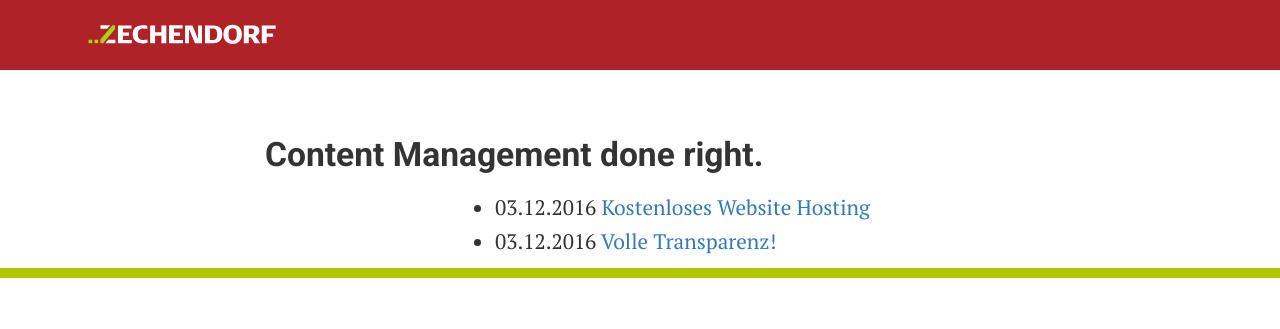
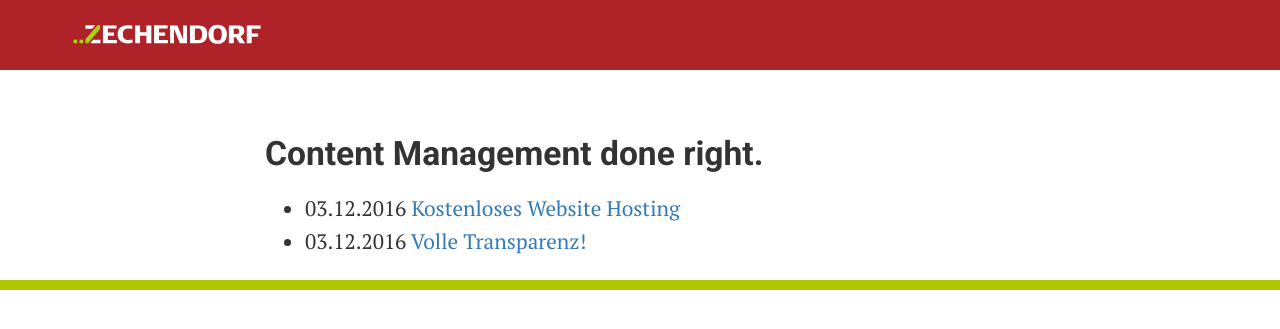
Before and after one commit to zechendorf/zechendorf.github.io, a Jekyll site: the page built from index.html, in a window 1280 px wide. Shown: the top 329 px of the page. Built offline with Jekyll 4.4.1, drawn with Linux system fonts in a browser that asks for light colours.

Commit message:
bootstrap removed

```diff
--- a/_includes/head.html
+++ b/_includes/head.html
@@ -7,7 +7,7 @@
 	<title>{% if page.title %}{{ page.title }}{% else %}{{ site.title }}{% endif %}</title>
 	<meta name="description" content="{% if page.excerpt %}{{ page.excerpt | strip_html | strip_newlines | truncate: 160 }}{% else %}{{ site.description }}{% endif %}">
 	<style>
-		body#z{
+		body{
 			font-family: 'PT Serif', serif;
 			font-size: 21px;
 			line-height: 1.6em;
@@ -16,14 +16,14 @@
 			margin: 0;
 			padding: 70px 0 0 0;
 		}
-		#z h1,#z h2,#z h3,#z h4,#z h5,#z h6{font-family: 'Roboto', serif;font-weight: 700;}
-		#z h1{font-size: 1.6em; margin: 2em 0 0.5em 0;}
-		#z h2{font-size: 1.4em; margin: 1.5em 0 .5em 0;}
-		#z h3{font-size: 1.2em; margin: 1.5em 0 0.25em 0;}
-		#z p{margin: 0 0 1em 0;}
-		#z a{color: #337ab7;text-decoration: none;}
-		#z a:hover,#z a:focus{color: #333;text-decoration: underline;}
-		#z header{
+		h1,h2,h3,h4,h5,h6{font-family: 'Roboto', serif;font-weight: 700;}
+		h1{font-size: 1.6em; margin: 2em 0 0.5em 0;}
+		h2{font-size: 1.4em; margin: 1.5em 0 .5em 0;}
+		h3{font-size: 1.2em; margin: 1.5em 0 0.25em 0;}
+		p{margin: 0 0 1em 0;}
+		a{color: #337ab7;text-decoration: none;}
+		a:hover,a:focus{color: #333;text-decoration: underline;}
+		header{
 			position: fixed;
 			top: 0;
 			background: #ae2228;
@@ -31,29 +31,29 @@
 			text-align: left;
 			width: 100%;
 		}
-		#z header .logo{
+		header .logo{
 			padding: 22px 0;
 		}
-		#z header .logo svg{
+		header .logo svg{
 			display: inline-block;
 		}
-		#z .container{
+		.container{
 			max-width: 1140px;
 			padding: 0px 15px;
 			margin: auto;
 		}
-		#z article.post{
+		article.post{
 			max-width: 780px;
 			margin: auto;
 		}
 		.background-secondary{
 				background: #282828;
 		}
-		#z footer{
+		footer{
 			border-bottom: 10px solid #b0c600;
 		}
 		@media (max-width: 760px){
-			#z body{
+			body{
 				font-size: 16px;
 			}
 		}
--- a/_layouts/default.html
+++ b/_layouts/default.html
@@ -21,4 +21,3 @@
 	</body>
 </html>
 <link href="https://fonts.googleapis.com/css?family=PT+Serif:400,700|Roboto:400,700,900" rel="stylesheet">
-<link rel="stylesheet" href="https://maxcdn.bootstrapcdn.com/bootstrap/3.3.7/css/bootstrap.min.css" integrity="sha384-BVYiiSIFeK1dGmJRAkycuHAHRg32OmUcww7on3RYdg4Va+PmSTsz/K68vbdEjh4u" crossorigin="anonymous">
```
